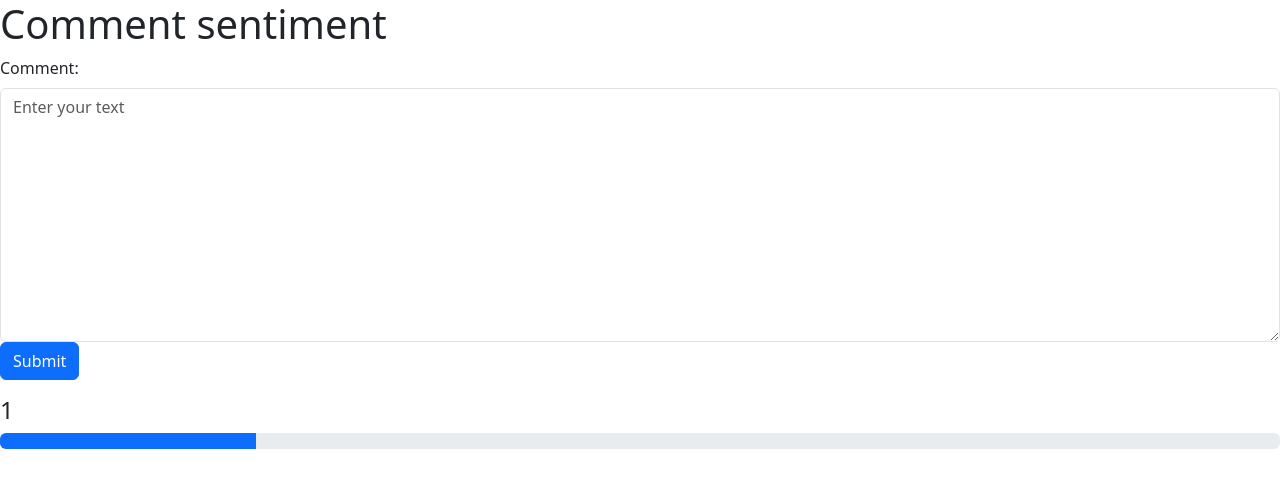
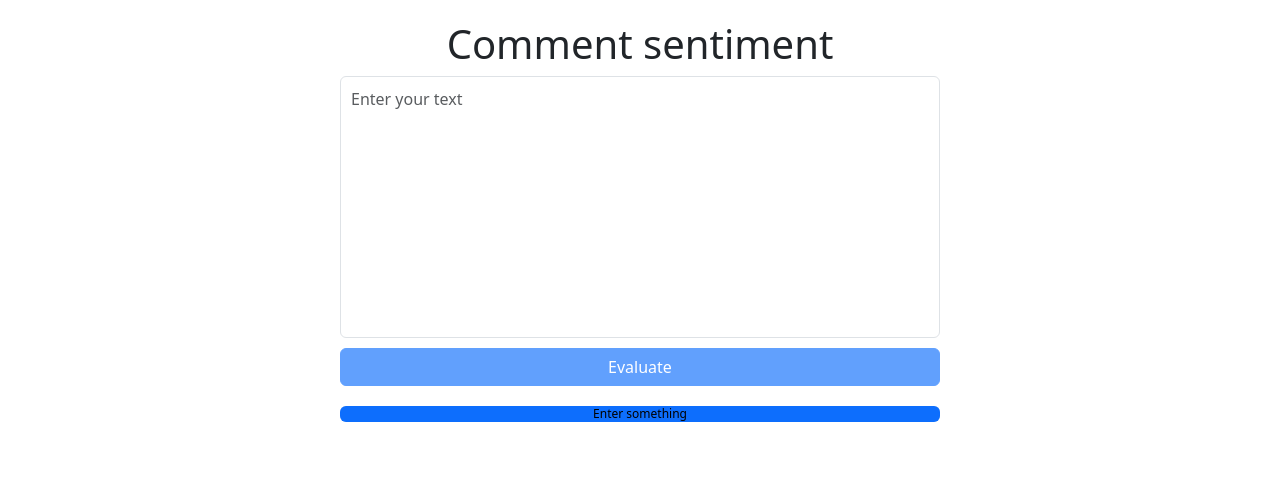
Before and after one commit to huuquyen05/reviews-classifier, a Flask app: page / in a window 1280 px wide. Shown: the top 488 px of the page. Run offline with Flask 3, Linux system fonts and the light colour scheme; the visitor is signed in with stand-in values (Sample User, id 1); parts of the project's set-up code (start-up, migrations or seed data) failed here and were passed over.

Commit message:
refine the webapp

```diff
--- a/webapp/app.py
+++ b/webapp/app.py
@@ -14,12 +14,9 @@ def index():
 
 @app.route('/predict', methods=['POST'])
 def predict():
-    form = request.form['inputText']
-    if len(form) == 0:
-        return redirect('/')
+    form = request.form.get('inputText')
     res = inference(form)
-    session['result'] = str(res)
-    return redirect('/')
+    return jsonify({'prediction': str(res)})
 
 app.secret_key = 'your_secret_key'
 
--- a/webapp/static/scripts.js
+++ b/webapp/static/scripts.js
@@ -0,0 +1,52 @@
+function changeBar(prev, cur) {
+    const duration = 1000;
+    for(let i = 0; i < 50; i++) {
+        setTimeout(() =>{
+            document.getElementById('progressBar').style.width = prev + (cur - prev) / 49 * i + '%';
+        }, duration / 50);
+    }
+}
+
+function applyChange(value) {
+    let nextVal = 100, prev = parseFloat(document.getElementById('progressBar').style.width);
+    if(value != -1)
+        nextVal = (value - 1) / 4 * 100;
+    changeBar(prev, nextVal);
+    if(value === -1) {
+        document.getElementById('progressBar').innerHTML = 'Enter something';
+    } else {
+        document.getElementById('progressBar').innerHTML = value;
+    }
+    if(nextVal < 25) {
+        document.getElementById('progressBar').style.backgroundColor = 'red';
+    } else if(nextVal < 50) {
+        document.getElementById('progressBar').style.backgroundColor = 'orange';
+    } else if(nextVal < 75) {
+        document.getElementById('progressBar').style.backgroundColor = 'yellow';
+    } else {
+        document.getElementById('progressBar').style.backgroundColor = '#B0FC38';
+    }
+}
+
+function success() {
+    if(document.querySelector('textarea').value === "") {
+        document.querySelector('button').disabled = true;
+    } else {
+        document.querySelector('button').disabled = false;
+    }
+}
+
+document.addEventListener('DOMContentLoaded', function() {
+    document.querySelector('form').onsubmit = function(event) {
+        event.preventDefault();
+        const formData = new FormData(document.querySelector('form'));
+        fetch('/predict', {
+            'method': 'POST',
+            'body': formData
+        })
+        .then(response => response.json())
+        .then(data => {
+            applyChange(data.prediction);
+        });
+    };
+});
--- a/webapp/templates/index.html
+++ b/webapp/templates/index.html
@@ -8,25 +8,27 @@
 
 {% block body %}
 
-<h1>Comment sentiment</h1>
+<h1 style="text-align: center; margin-top: 20px;">Comment sentiment</h1>
 
-<form method="POST" action="/predict">
+<form style="max-width: 600px; margin: 0 auto;">
     <div class="mb-3">
-        <label for="input" class="form-label">Comment:</label>
-        <textarea class="form-control" name="inputText" id="input" cols="30" rows="10" placeholder="Enter your text"></textarea>
-        <button type="submit" class="btn btn-primary">Submit</button>
+        <textarea class="form-control" name="inputText" id="input" cols="30" rows="10" placeholder="Enter your text" onkeyup="success()" style="resize: none; padding: 10px;"></textarea>
+        <button type="submit" class="btn btn-primary" disabled style="margin-top: 10px; width: 100%;">Evaluate</button>
     </div>
 </form>
 
-{% if message %}
-<h4 id="Result">{{ message }}</h4>
-<div class="progress">
-    <div class="progress-bar" role="progressbar" style="width: {{ (message|float) / 5 * 100 }}%" aria-valuenow="{{ message|float }}" aria-valuemin="0" aria-valuemax="5"></div>
+<div class="progress" style="max-width: 600px; margin: 20px auto;">
+    <div id="progressBar" class="progress-bar" role="progressbar" style="width: 100%; color: black;" aria-valuenow="100" aria-valuemin="0" aria-valuemax="100">Enter something</div>
 </div>
-{% else %}
-<div class="progress">
-    <div class="progress-bar" role="progressbar" aria-valuenow="0" aria-valuemin="0" aria-valuemax="5"></div>
-</div>
-{% endif %}
+
+{% with messages = get_flashed_messages() %}
+    {% if messages %}
+        <div class="alert alert-info" role="alert">
+            {% for message in messages %}
+                {{ message }}
+            {% endfor %}
+        </div>
+    {% endif %}
+{% endwith %}
 
 {% endblock %}
```
Also changed, not shown: README.md, web screenshot.png (added).
